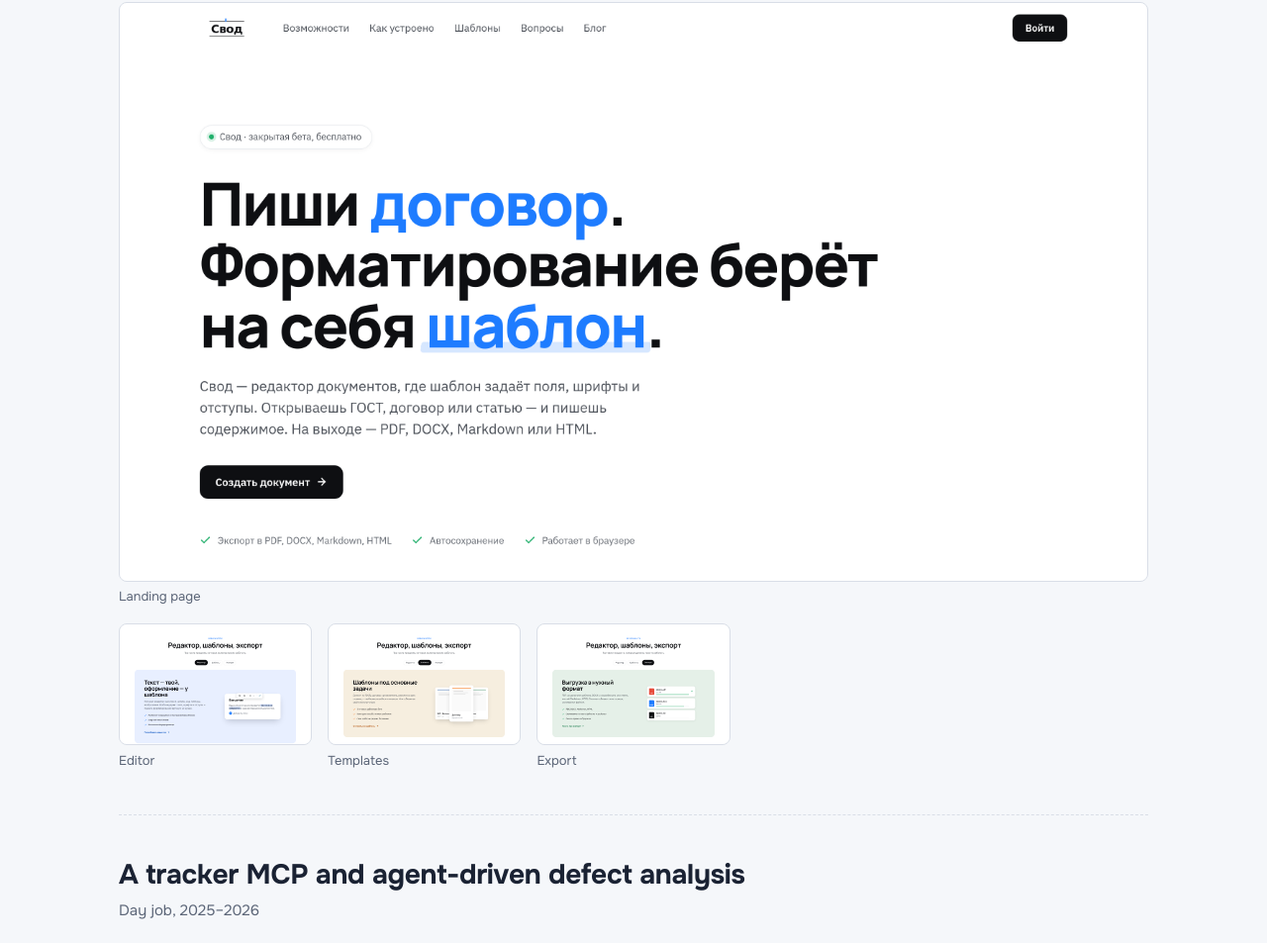
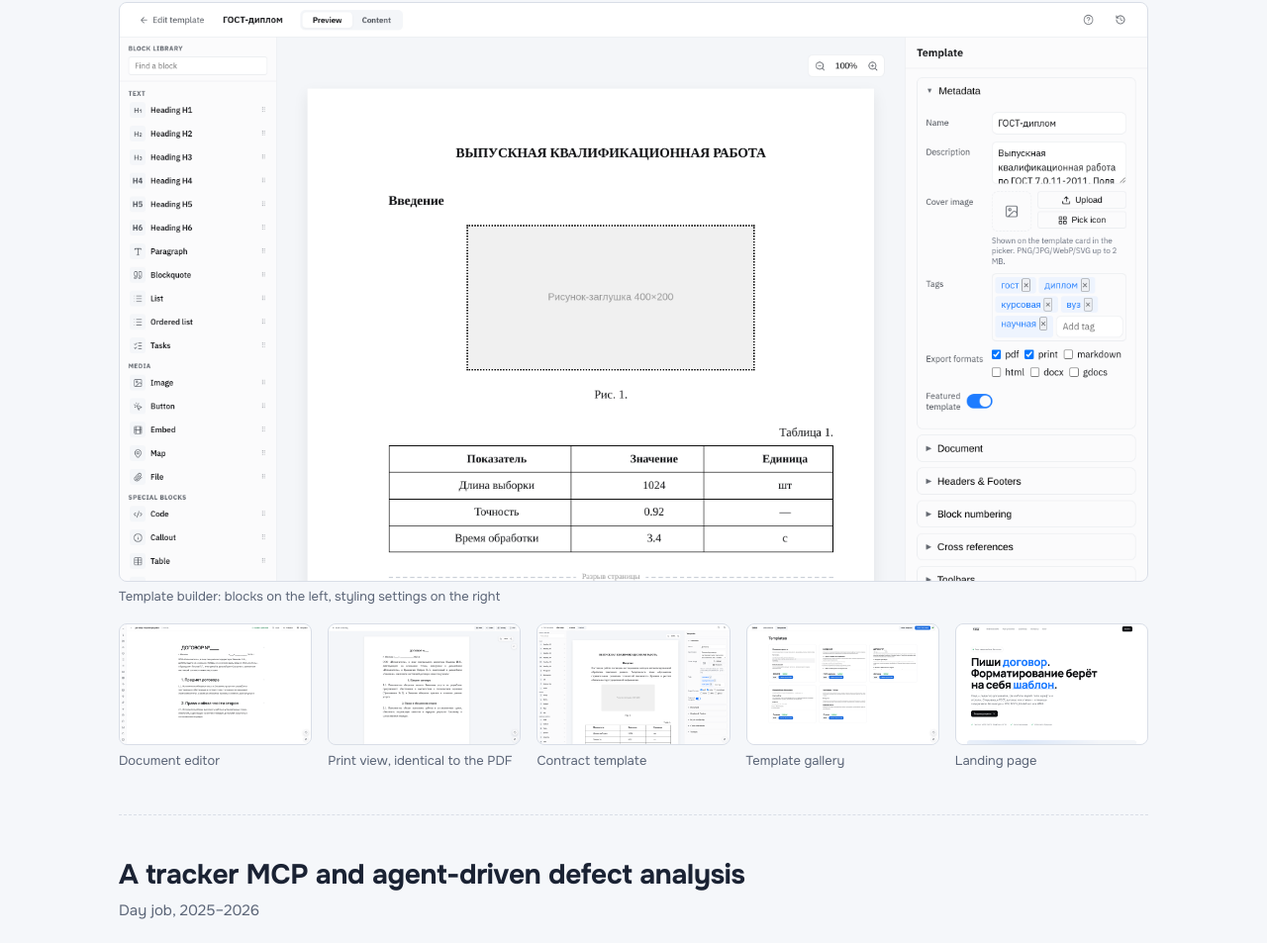
Before and after one commit to inikalaev/resume-site, a plain HTML site: page index.html in a window 1280 px wide. Shown: the part 6185-7138 px from the top of the page at 99% size. Drawn offline with Linux system fonts and the light colour scheme.

Commit message:
Add real Svod product screenshots

```diff
--- a/index.html
+++ b/index.html
@@ -310,10 +310,12 @@ const DATA = {
         { ru: "svod.webtm.ru", en: "svod.webtm.ru", href: "https://svod.webtm.ru" }
       ],
       shots: [
-        { src: "assets/svod-landing.png", ru: "Лендинг", en: "Landing page" },
-        { src: "assets/svod-feature-1.png", ru: "Редактор", en: "Editor" },
-        { src: "assets/svod-feature-2.png", ru: "Шаблоны", en: "Templates" },
-        { src: "assets/svod-feature-3.png", ru: "Экспорт", en: "Export" }
+        { src: "assets/svod-constructor-gost.png", ru: "Конструктор шаблона: слева блоки, справа настройки оформления", en: "Template builder: blocks on the left, styling settings on the right" },
+        { src: "assets/svod-editor.png", ru: "Редактор документа", en: "Document editor" },
+        { src: "assets/svod-preview.png", ru: "Печатный вид, совпадает с PDF", en: "Print view, identical to the PDF" },
+        { src: "assets/svod-constructor.png", ru: "Шаблон договора", en: "Contract template" },
+        { src: "assets/svod-templates.png", ru: "Галерея шаблонов", en: "Template gallery" },
+        { src: "assets/svod-landing.png", ru: "Лендинг", en: "Landing page" }
       ]
     },
     {
```
Also changed, not shown: assets/svod-constructor-gost.png (added), assets/svod-constructor.png (added), assets/svod-documents.png (added), assets/svod-editor.png (added), assets/svod-preview.png (added), assets/svod-templates.png (added).
